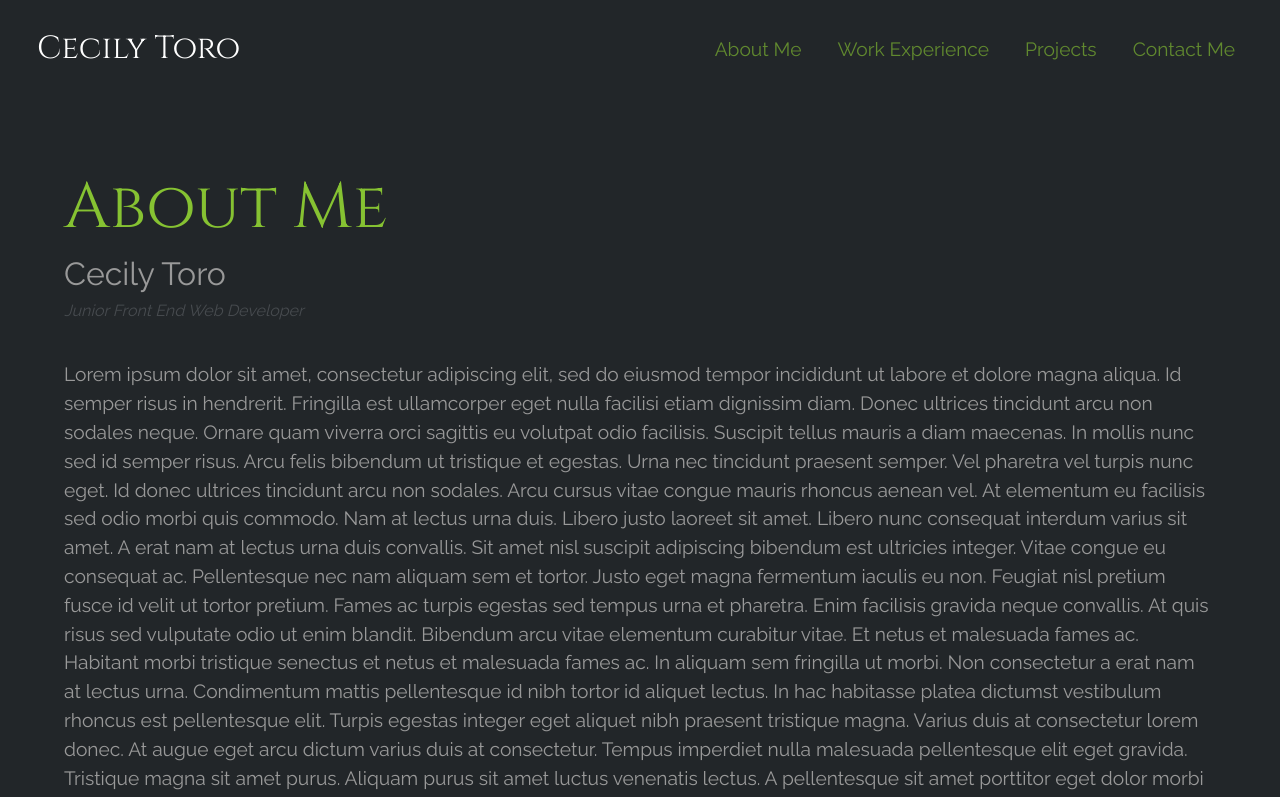
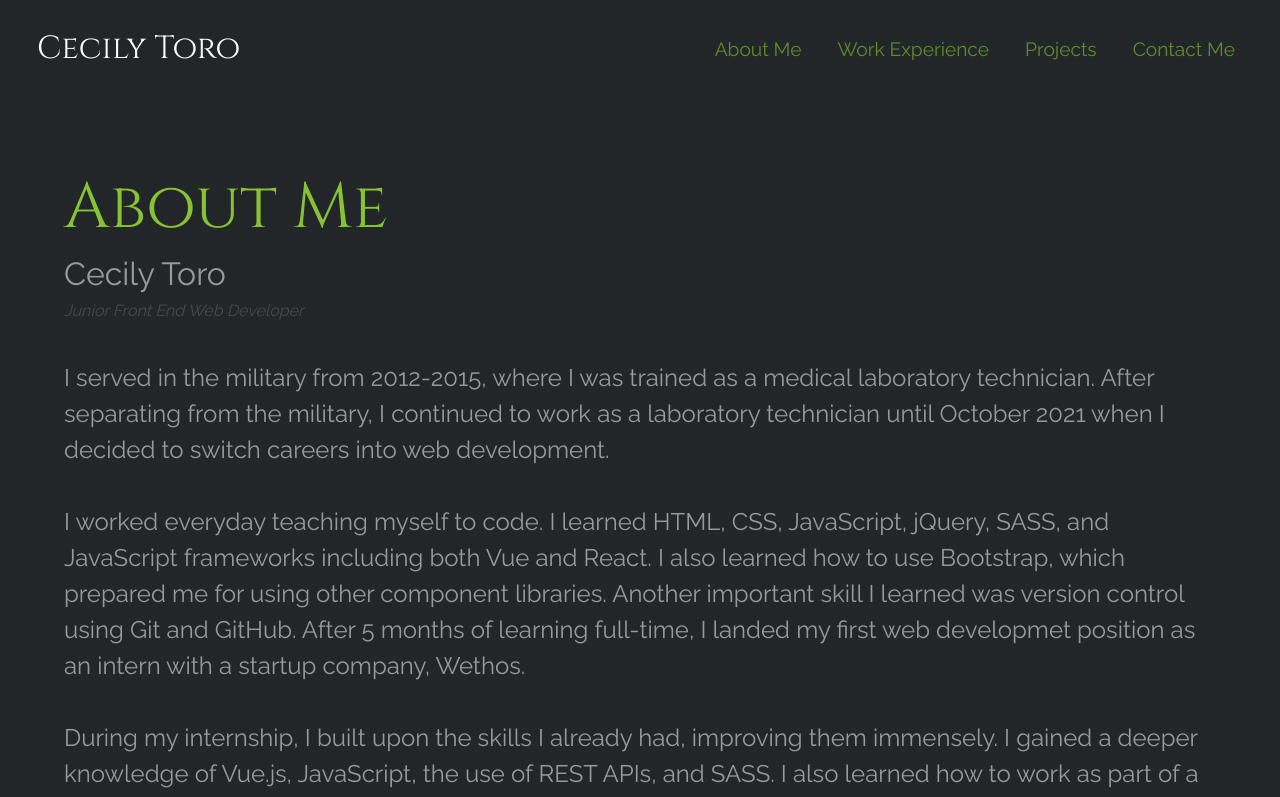
Before and after one commit to its-cess/portfolio, a React (Create React App) app: page /about-me in a window 1280 px wide. Shown: the top 797 px of the page. Built offline with nearby package versions, Linux system fonts and the light colour scheme.

Commit message:
add about me copy

```diff
--- a/src/components/pages/AboutMe.js
+++ b/src/components/pages/AboutMe.js
@@ -14,39 +14,52 @@ export default function AboutMe() {
         span="Junior Front End Web Developer"
       />
       <p className="about-me-container">
-        Lorem ipsum dolor sit amet, consectetur adipiscing elit, sed do eiusmod
-        tempor incididunt ut labore et dolore magna aliqua. Id semper risus in
-        hendrerit. Fringilla est ullamcorper eget nulla facilisi etiam dignissim
-        diam. Donec ultrices tincidunt arcu non sodales neque. Ornare quam
-        viverra orci sagittis eu volutpat odio facilisis. Suscipit tellus mauris
-        a diam maecenas. In mollis nunc sed id semper risus. Arcu felis bibendum
-        ut tristique et egestas. Urna nec tincidunt praesent semper. Vel
-        pharetra vel turpis nunc eget. Id donec ultrices tincidunt arcu non
-        sodales. Arcu cursus vitae congue mauris rhoncus aenean vel. At
-        elementum eu facilisis sed odio morbi quis commodo. Nam at lectus urna
-        duis. Libero justo laoreet sit amet. Libero nunc consequat interdum
-        varius sit amet. A erat nam at lectus urna duis convallis. Sit amet nisl
-        suscipit adipiscing bibendum est ultricies integer. Vitae congue eu
-        consequat ac. Pellentesque nec nam aliquam sem et tortor. Justo eget
-        magna fermentum iaculis eu non. Feugiat nisl pretium fusce id velit ut
-        tortor pretium. Fames ac turpis egestas sed tempus urna et pharetra.
-        Enim facilisis gravida neque convallis. At quis risus sed vulputate odio
-        ut enim blandit. Bibendum arcu vitae elementum curabitur vitae. Et netus
-        et malesuada fames ac. Habitant morbi tristique senectus et netus et
-        malesuada fames ac. In aliquam sem fringilla ut morbi. Non consectetur a
-        erat nam at lectus urna. Condimentum mattis pellentesque id nibh tortor
-        id aliquet lectus. In hac habitasse platea dictumst vestibulum rhoncus
-        est pellentesque elit. Turpis egestas integer eget aliquet nibh praesent
-        tristique magna. Varius duis at consectetur lorem donec. At augue eget
-        arcu dictum varius duis at consectetur. Tempus imperdiet nulla malesuada
-        pellentesque elit eget gravida. Tristique magna sit amet purus. Aliquam
-        purus sit amet luctus venenatis lectus. A pellentesque sit amet
-        porttitor eget dolor morbi non arcu. Arcu dictum varius duis at
-        consectetur lorem donec. Ac turpis egestas integer eget aliquet nibh
-        praesent tristique. Tincidunt tortor aliquam nulla facilisi cras. Dui
-        faucibus in ornare quam viverra orci sagittis. Mattis pellentesque id
-        nibh tortor id aliquet lectus proin nibh. Fermentum dui faucibus in
-        ornare quam viverra.
+        I served in the military from 2012-2015, where I was trained as a
+        medical laboratory technician. After separating from the military, I
+        continued to work as a laboratory technician until October 2021 when I
+        decided to switch careers into web development.
+        <br />
+        <br />
+        I worked everyday teaching myself to code. I learned HTML, CSS,
+        JavaScript, jQuery, SASS, and JavaScript frameworks including both Vue
+        and React. I also learned how to use Bootstrap, which prepared me for
+        using other component libraries. Another important skill I learned was
+        version control using Git and GitHub. After 5 months of learning
+        full-time, I landed my first web developmet position as an intern with a
+        startup company, Wethos.
+        <br />
+        <br />
+        During my internship, I built upon the skills I already had, improving
+        them immensely. I gained a deeper knowledge of Vue.js, JavaScript, the
+        use of REST APIs, and SASS. I also learned how to work as part of a
+        development team, which includes being able to jump into exisiting code
+        and figure out what it is doing. I was able to add to my existing
+        knowledge of Git and version control by creating new branches, creating
+        pull requests, and merging branches. I also learned about version
+        control using GitFlow. Part of working in a team also meant working
+        closely with designers to turn Figma and Whimsical files into
+        pixel-perfect web pages. I also had my first experience with unit
+        testing. I created new unit tests using Jest and Vue Test Utils for
+        multiple components, helping to increase the confidence in our site. We
+        were a small team that pushed new features into production weekly, so
+        effective communication and meeting deadlines was critical. Some of the
+        work I did included bug fixes, updating the UI, optimizing performance,
+        creating unit tests, adding Storybook stories for components, and even
+        completing a new feature. To see more in-depth about the work I
+        completed during my internship, please visit the{" "}
+        <a href="/experience" class="inline-link">
+          Work Experience
+        </a>{" "}
+        page.
+        <br />
+        <br />I have found my passion in web development, and love to learn new
+        things. I am constantly looking to better my skills or learn new ones.
+        There is always something new to learn in web development, which is one
+        of the things I love about it. I am naturally creative, with an eye for
+        detail, and love buildings things. I am a quick learner, but most
+        importantly I am hardworking. I will do what it takes to learn the
+        skills necessary for any position. I am a dependable team player and
+        believe I would make a great addition to any development team.
       </p>
     </Fragment>
   );
--- a/src/components/pages/about-me.styles.scss
+++ b/src/components/pages/about-me.styles.scss
@@ -1,12 +1,15 @@
 .about-me-container {
-  display: flex;
+  display: inline-block;
   padding: 0 4rem;
-  font-size: 1.2rem;
-}
+  font-size: 1.5rem;
+  margin-bottom: 6rem;
 
-@media screen and (max-width: 1014px) {
-  .about-me-container {
-    margin: 20px;
-    padding: 1rem;
+  .inline-link {
+    color: #61892f;
+    text-decoration: none;
+
+    &:hover {
+      color: #fff;
+    }
   }
 }
```
